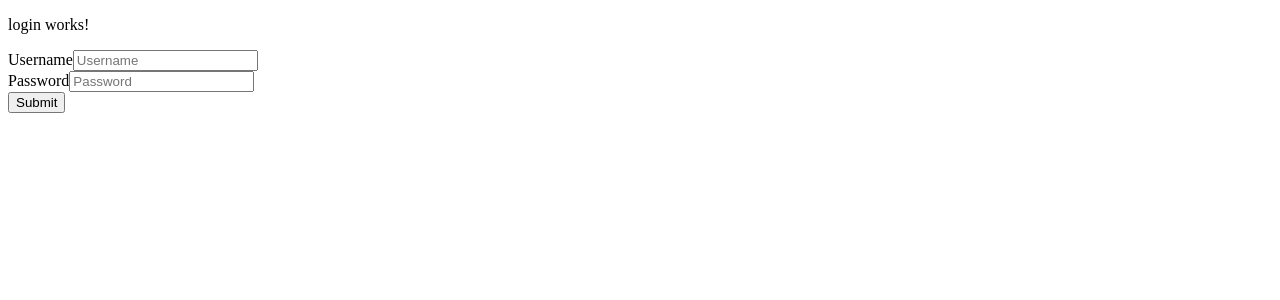
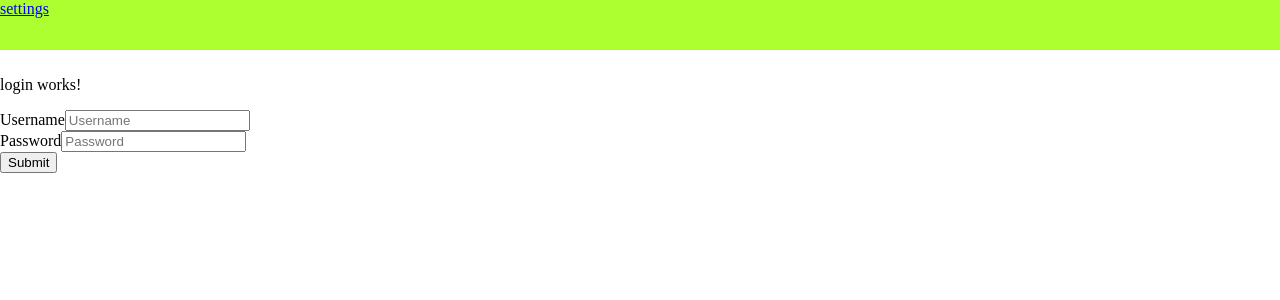
Before and after one commit to twoter/twoter-client-spa, an Angular app: page /login in a window 1280 px wide. Shown: the top 300 px of the page. Built offline with nearby package versions, Linux system fonts and the light colour scheme.

Commit message:
Added base header

```diff
--- a/src/app/app.component.css
+++ b/src/app/app.component.css
@@ -0,0 +1,12 @@
+.app-header {
+  width: 100%;
+  height: 50px;
+  top: 0;
+  left: 0;
+  background-color: greenyellow;
+  position: fixed;
+}
+
+.app-body {
+  padding-top: 60px;
+}
--- a/src/app/app.component.html
+++ b/src/app/app.component.html
@@ -1 +1,6 @@
-<router-outlet></router-outlet>
+<div class="app-header">
+  <a href="/settings">settings</a>
+</div>
+<div class="app-body">
+  <router-outlet></router-outlet>
+</div>
--- a/src/styles.css
+++ b/src/styles.css
@@ -1 +1,4 @@
-/* You can add global styles to this file, and also import other style files */
+body {
+  margin: 0px;
+  padding: 0px;
+}
```
